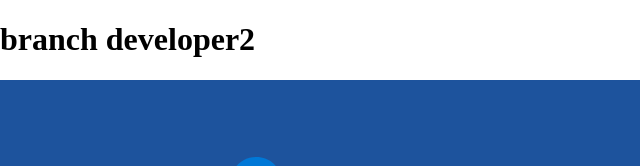
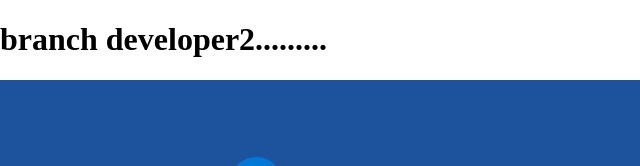
Before and after one commit to Ashima-malik022/Module3-sample-project, a plain HTML site: page index.html in a window 1280 px wide. Shown: the top 166 px of the page, 0-640 px from the left. Drawn offline with Linux system fonts and the light colour scheme.

Commit message:
commit in developer2 branch new line added

```diff
--- a/index.html
+++ b/index.html
@@ -4,7 +4,7 @@
 <head>
      <title>HTML Application</title>
         <link href="css/site.css" rel="stylesheet">
-	<h1> branch developer2 </h1>
+	<h1> branch developer2......... </h1>
 </head>
 
 <body>
```
